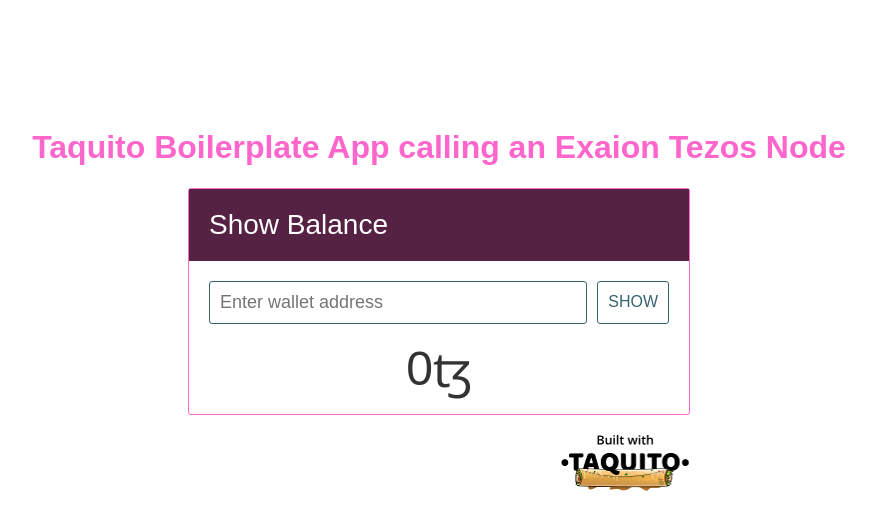
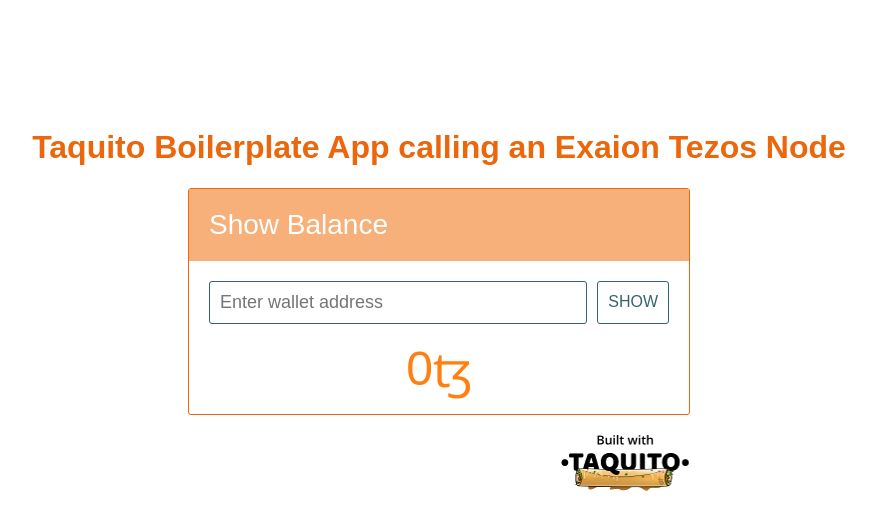
Before and after one commit to DealExMachina/DexM-SimpleTezos-Exaion, a website built with Parcel: page src/index.html in a window 1280 px wide. Shown: the whole page, without its empty margins (201-1077 px from the left). Built offline with nearby package versions, Linux system fonts and the light colour scheme; what @taquito/taquito would draw is missing.

Commit message:
Colormap update

```diff
--- a/src/app.css
+++ b/src/app.css
@@ -8,21 +8,21 @@
 }
 
 h1 {
-  color: #FF66CC;
+  color: #EC660B;
 }
 
 #dialog {
   display: flex;
   flex-direction: column;
   width: 500px;
-  border: 1px solid #FF66CC;
+  border: 1px solid #EC660B;
   border-radius: 3px;
 }
 
 #header {
   font-size: 28px;
   padding: 20px;
-  background-color: #552244;
+  background-color: #F7B07A;
   color: white;
 }
 
@@ -77,7 +77,7 @@
   height: 50px;
   margin-top: 20px;
   font-size: 48px;
-  color: #333;
+  color: #FF8010;
 }
 
 #error-message {
```
